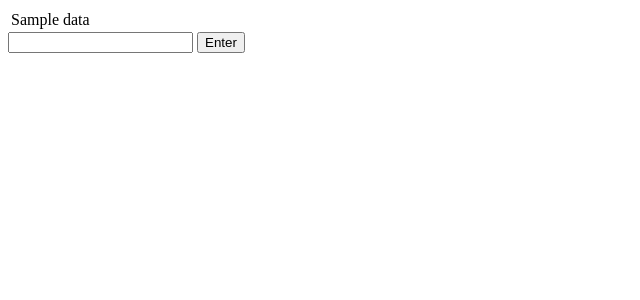
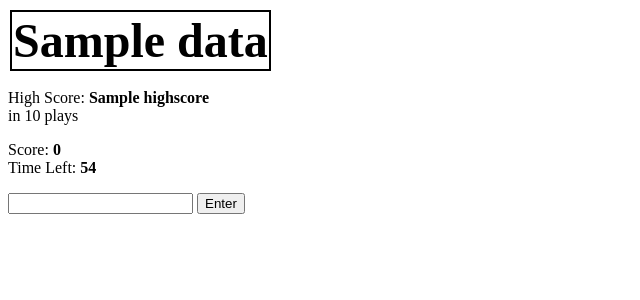
Before and after one commit to jdoriguzzi/flask-boggle, a Flask app: template templates/index.html in a window 1280 px wide. Shown: the top 300 px of the page, without its empty margins (0-640 px from the left). Run offline with Flask 2, Linux system fonts and the light colour scheme; the template is opened without the code that fills it: most values are stand-ins (such as "Sample title", 1, 10 or a date in 2020); parts of the project's set-up code (start-up, migrations or seed data) failed here and were passed over; some libraries are stand-ins or nearby versions.

Commit message:
working version 1.0

```diff
--- a/app.py
+++ b/app.py
@@ -16,15 +16,31 @@
 
     board = boggle_game.make_board()
     session['board'] = board
+    highscore = session.get("highscore", 0)
+    plays = session.get("plays", 0)
 
-    return render_template("index.html", board=board)
+    return render_template("index.html", board=board, highscore=highscore, plays=plays)
 
 @app.route("/check-word")
 def check_word():
-    """Check if word is in dictionary."""
+    """Check for valid word."""
 
     word = request.args["word"]
     board = session["board"]
     response = boggle_game.check_valid_word(board, word)
 
     return jsonify({'result': response})
+
+
+@app.route("/post-score", methods=["POST"])
+def post_score():
+    """Receive score, update nplays, update high score if appropriate."""
+
+    score = request.json["score"]
+    highscore = session.get("highscore", 0)
+    plays = session.get("plays", 0)
+
+    session['plays'] = plays + 1
+    session['highscore'] = max(score, highscore)
+
+    return jsonify(brokeRecord=score > highscore)
--- a/static/boggle.css
+++ b/static/boggle.css
@@ -0,0 +1,5 @@
+.cell {
+    border: solid 2px black;
+    font-weight: bold;
+    font-size: 300%;
+  }
--- a/static/boggle.js
+++ b/static/boggle.js
@@ -1,38 +1,89 @@
 class BoggleGame {
-
   constructor(boardId) {
     this.words = new Set();
     this.board = $("#" + boardId);
+    this.score = 0;
+    this.time = 60;
+    this.showClock();
+    $("#add-word", this.board).on("submit", this.handleSubmit.bind(this));
+    this.timer = setInterval(this.clock.bind(this), 1000);
+
   }
 
 
-    /* show word in list of words */
+  /* show word in list of words played */
   showWord(word) {
-        $(".words", this.board).append($("<li>", { text: word }));
+      $("#words", this.board).append($("<li>", { text: word }));
+
   }
 
+  showMessage(msg) {
+    $("#msg", this.board).text(msg);
+  }
+
+  updateScore() {
+    $("#score", this.board).text(this.score);
+  }
 
   /* handle submission of word, check for validity */
   async handleSubmit(e) {
     e.preventDefault();
+
     const $word = $(".word", this.board);
 
     let word = $word.val();
-      if (!word) return;
+
+    if (word==="") return; // no word was entered
+
+    if (this.words.has(word)) {
+      this.showMessage(`${word} has already been played!`, "err");
+      return;
+    }
 
     // querry server if word is valid and on board
     const resp = await axios.get("/check-word", { params: { word: word }});
     if (resp.data.result === "not-word") {
-        this.showMessage(`${word} is not in the dictionary`, "err");
+      this.showMessage(`${word} is not in the dictionary`);
     } else if (resp.data.result === "not-on-board") {
-        this.showMessage(`${word} is not on this board`, "err");
+      this.showMessage(`${word} is not on this board`);
     } else {
       this.showWord(word);
       this.words.add(word);
+      this.score += word.length;
+      this.updateScore();
+      this.showMessage("");
     }
 
     $word.val("").focus();
   }
 
+  showClock() {
+    $("#timer", this.board).text(this.time);
+  }
+
+  /* Count down the seconds */
+
+  async clock() {
+    this.time -= 1;
+    this.showClock();
+
+    if (this.time === 0) {
+      clearInterval(this.timer);
+      await this.scoreGame();
+    }
+  }
+
+  /* end of game: score and update message. */
+
+  async scoreGame() {
+    $("#add-word", this.board).hide();
+    const resp = await axios.post("/post-score", { score: this.score });
+    if (resp.data.brokeRecord) {
+      this.showMessage(`New record: ${this.score}`);
+    } else {
+      this.showMessage(`Final score: ${this.score}`);
+    }
+  }
+
 
 }
--- a/templates/index.html
+++ b/templates/index.html
@@ -12,20 +12,32 @@
           {% for row in board %}
           <tr>
             {% for data in row %}
-            <td>{{ data }}</td>
+            <td class="cell">{{ data }}</td>
             {% endfor %}
           </tr>
           {% endfor %}
         </tbody>
       </table>
 
+      <p>High Score:
+        <b>{{ highscore }}</b><br>
+        in {{ plays }} plays<br>
+      </p>
 
-      <form class="add-word">
-        <input name="word">
+      <p>
+        Score: <b id="score">0</b><br>
+        Time Left: <b id="timer"></b>
+      </p>
+
+
+      <form id="add-word" method="POST">
+        <input name="word" class="word">
         <button>Enter</button>
       </form>
 
-      <ul class="words"></ul>
+      <ul id="words"></ul>
+
+      <p id="msg"></p>
 
 
     </section>
```
Lines whose indentation alone changed are shown as unchanged.
